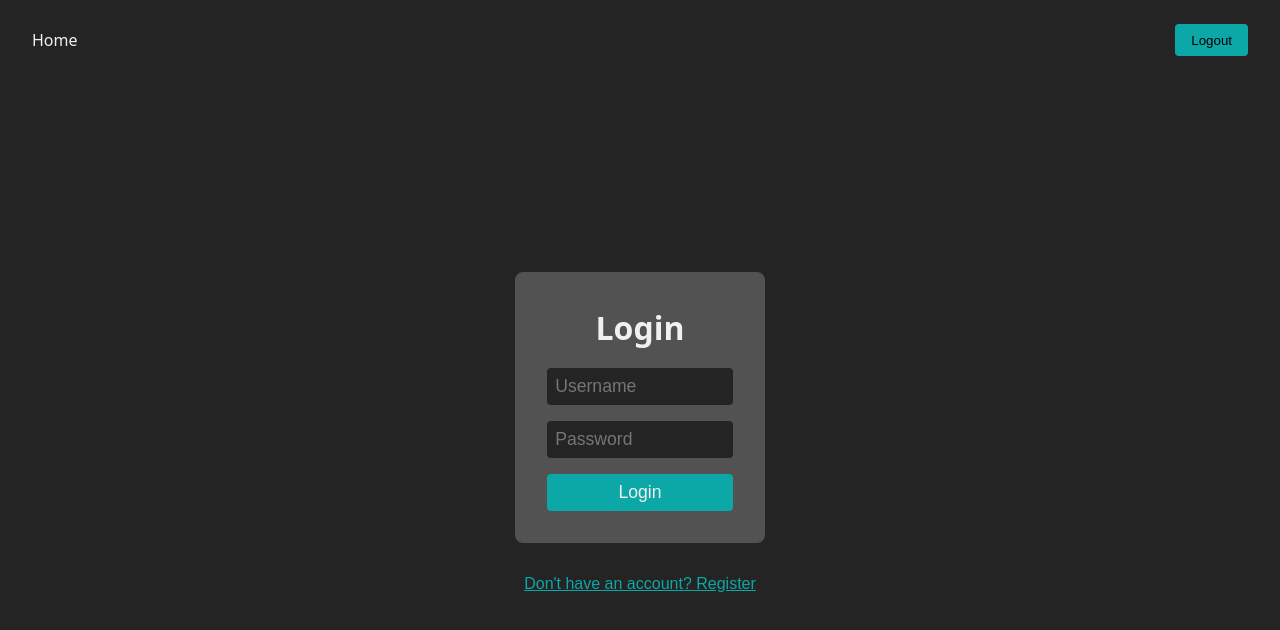
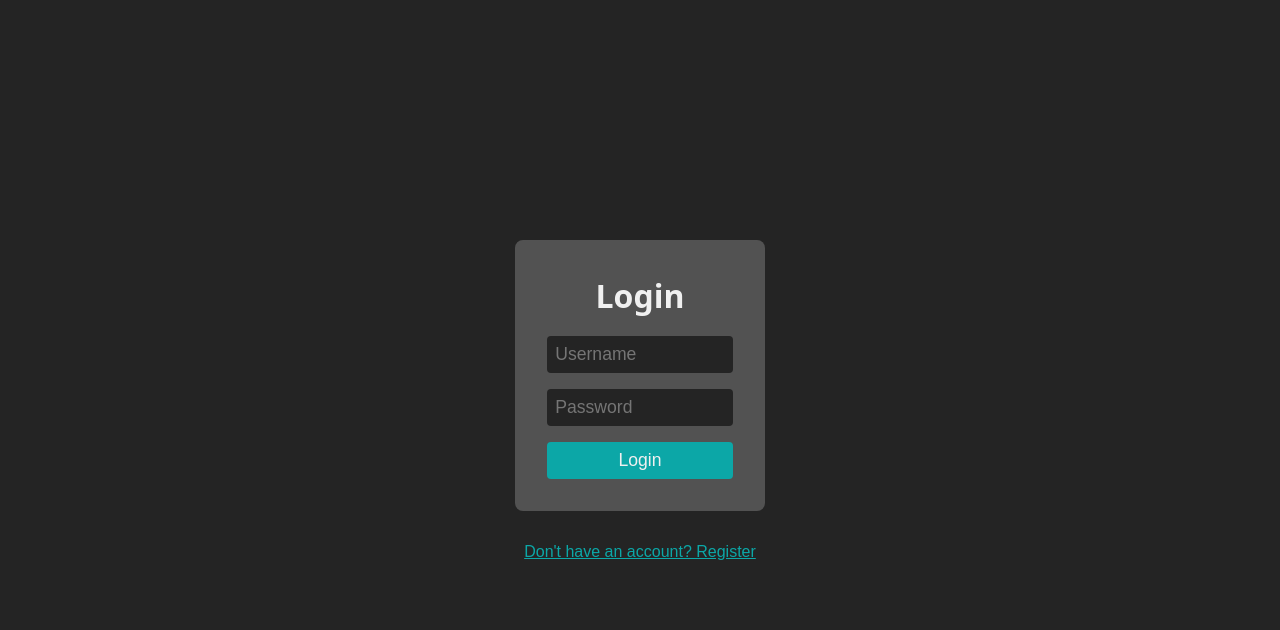
Before and after one commit to AlejoLang/WebsocketDrawer, a React app in the folder frontend/: page /login in a window 1280 px wide. Shown: the top 630 px of the page. Built offline with nearby package versions, Linux system fonts and the light colour scheme; no server answers; the HTML template or start-up script is replaced by a standard one.

Commit message:
Disable navbar on login page

```diff
--- a/frontend/src/App.tsx
+++ b/frontend/src/App.tsx
@@ -20,7 +20,7 @@ function App() {
 
   return (
     <div className="app">
-      <NavBar />
+      {location.pathname !== "/login" && <NavBar />}
       <Routes>
         <Route path="/" element={<HomePage />} />
         <Route path="/room/:roomId" element={<CanvasRoomPage />} />
```
